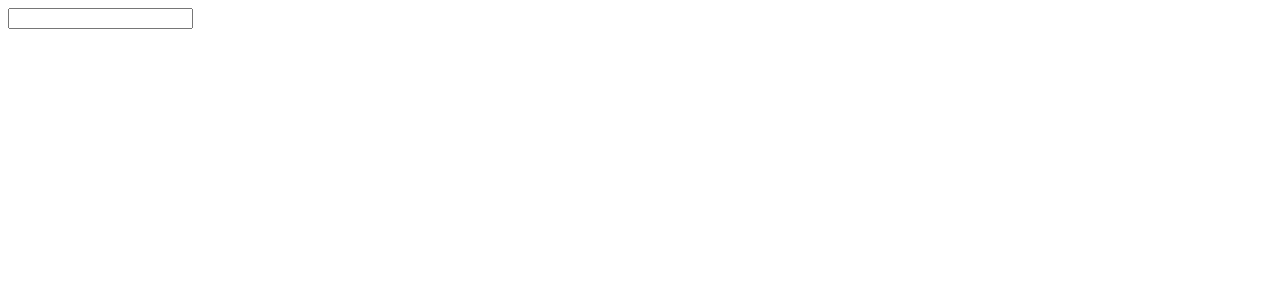
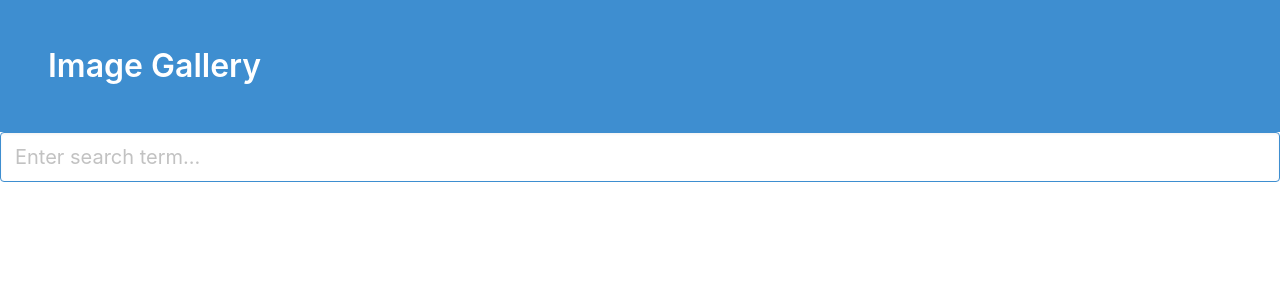
Before and after one commit to MinhazRahman/react-basics, a React (Create React App) app in the folder search-image/: page / in a window 1280 px wide. Shown: the top 300 px of the page. Built offline with nearby package versions, Linux system fonts and the light colour scheme.

Commit message:
Add bulma styles

```diff
--- a/search-image/package.json
+++ b/search-image/package.json
@@ -7,6 +7,7 @@
     "@testing-library/react": "^13.4.0",
     "@testing-library/user-event": "^13.5.0",
     "axios": "^1.4.0",
+    "bulma": "^0.9.4",
     "react": "^18.2.0",
     "react-dom": "^18.2.0",
     "react-scripts": "5.0.1",
--- a/search-image/src/App.js
+++ b/search-image/src/App.js
@@ -1,3 +1,4 @@
+import "bulma/css/bulma.css";
 import { useState } from "react";
 import SearchBar from "./components/SearchBar";
 import ImageList from "./components/ImageList";
@@ -15,7 +16,13 @@ function App() {
   };
   return (
     <div>
+      <section className="hero is-info">
+        <div className="hero-body">
+          <p className="title">Image Gallery</p>
+        </div>
+      </section>
       <SearchBar onSubmit={handleSubmit} />
+
       <ImageList images={images} />
     </div>
   );
--- a/search-image/src/components/ImageList.js
+++ b/search-image/src/components/ImageList.js
@@ -1,3 +1,4 @@
+import "bulma/css/bulma.css";
 import ShowImage from "./ShowImage";
 
 function ImageList({ images }) {
@@ -6,7 +7,7 @@ function ImageList({ images }) {
     return <ShowImage key={image.id} image={image} />;
   });
 
-  return <div>{renderedImages}</div>;
+  return <div className="columns is-multiline is-mobile">{renderedImages}</div>;
 }
 
 export default ImageList;
--- a/search-image/src/components/SearchBar.js
+++ b/search-image/src/components/SearchBar.js
@@ -14,7 +14,13 @@ function SearchBar({ onSubmit }) {
   return (
     <div>
       <form onSubmit={handleFormSubmit}>
-        <input value={param} onChange={handleChange} />
+        <input
+          className="input is-info is-medium"
+          type="text"
+          value={param}
+          onChange={handleChange}
+          placeholder="Enter search term..."
+        />
       </form>
     </div>
   );
--- a/search-image/src/components/ShowImage.js
+++ b/search-image/src/components/ShowImage.js
@@ -1,7 +1,20 @@
+import "bulma/css/bulma.css";
+
 function ShowImage({ image }) {
   return (
-    <div>
-      <img src={image.urls.small} alt={image.alt_description} />
+    <div class="column is-4">
+      <div className="card">
+        <div className="card-image">
+          <figure className="image is-1by1">
+            <img src={image.urls.small} alt={image.alt_description} />
+          </figure>
+        </div>
+        <div className="card-content">
+          <div className="media-content">
+            <p className="title is-4">{image.alt_description}</p>
+          </div>
+        </div>
+      </div>
     </div>
   );
 }
```
Also changed, not shown: 1 other file (tests, documents, lock files or other folders).
